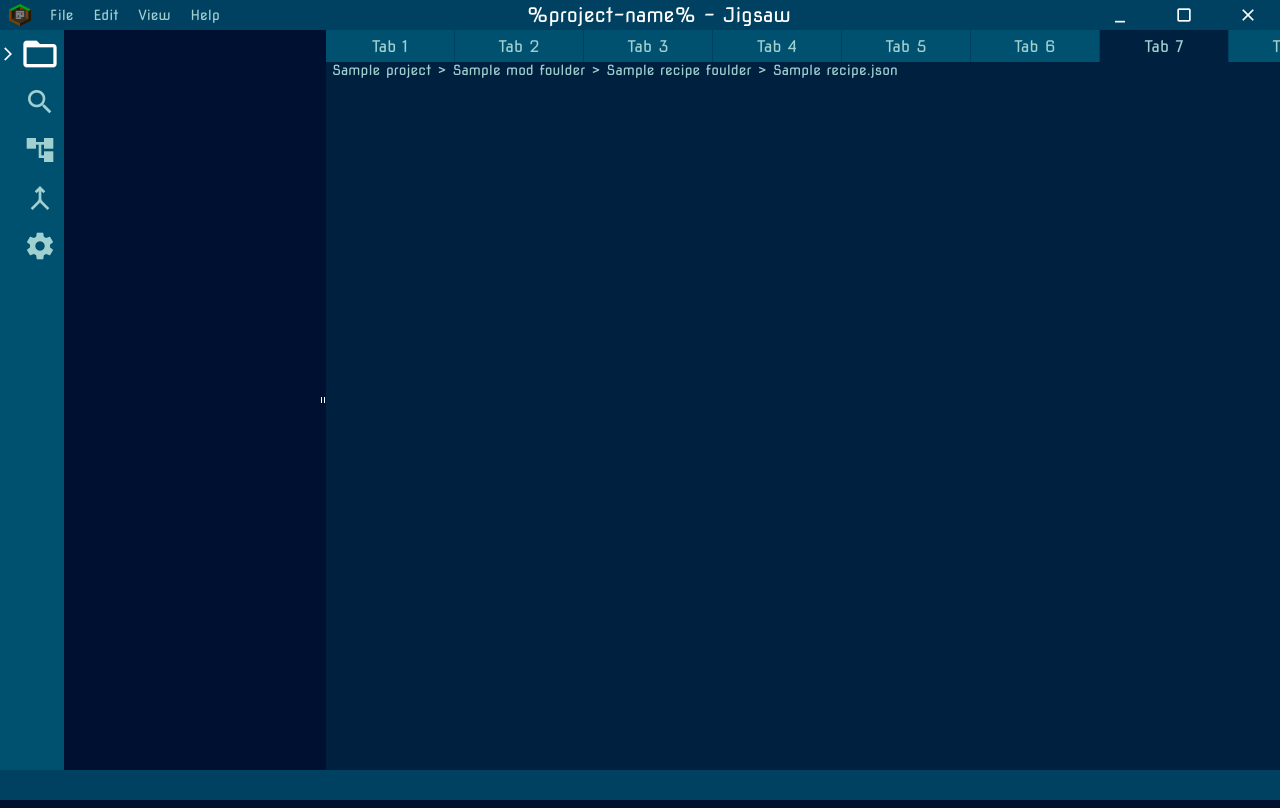
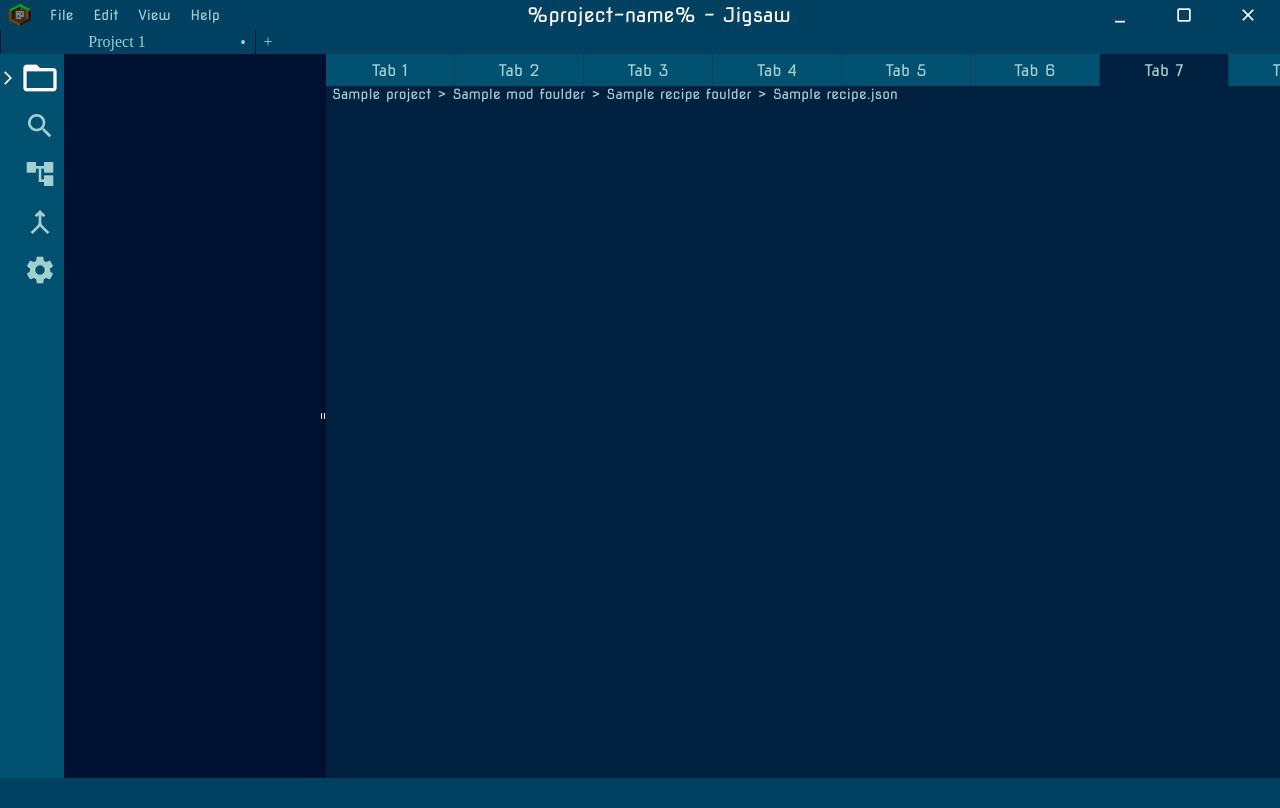
Before and after one commit to GibberishDev/Jigsaw, an Electron app: page src/html/main-window.html in a window 1280 px wide. Drawn offline with Linux system fonts and the light colour scheme.

Commit message:
added styling for project tabs

```diff
--- a/src/html/main-window.html
+++ b/src/html/main-window.html
@@ -53,6 +53,13 @@
             <div class="minimize-button material-icons" id="minimize">minimize</div>
             <div class="maximize-button material-icons" id="maximize">crop_square</div>
             <div class="close-button material-icons" id="close">close</div>
+        </div>
+        <div id="project-tabs-container">
+            <div class="project-tab">
+                <div class="project-tab-label">Project 1</div>
+                <div class="material-icons project-tab-close">•</div>
+            </div>
+            <div class="project-tab-add">+</div>
         </div>
         <div id="wrapper">
             <div id="sidebar">
--- a/src/scripts/backend/main.js
+++ b/src/scripts/backend/main.js
@@ -12,6 +12,7 @@
     height: 393,
     transparent: true,
     frame: false,
+    alwaysOnTop: true,
   });
   splash.loadFile('src/html/splash.html');
   splash.center();
@@ -36,6 +37,7 @@
   setTimeout(function () {
     splash.close();
     mainWindow.show();
+    mainWindow.maximize();
   }, 5000);
 })
 
--- a/src/scripts/global-scripts/titlebar.js
+++ b/src/scripts/global-scripts/titlebar.js
@@ -9,7 +9,7 @@
   supressTitleBarClicks = true
   dropdownState = true;
   var menu = parent.getElementsByClassName('dropdown-container')[0];
-  menu.style.top = `${parent.getBoundingClientRect().bottom}px`;
+  menu.style.top = `${parent.getBoundingClientRect().bottom - parseInt(getComputedStyle(parent).getPropertyValue("border-bottom-width"))}px`;
   menu.style.left = `${parent.getBoundingClientRect().left}px`;
   menu.style.display = 'flex';
   otherButtons.forEach(function(btn) {btn.getElementsByClassName('dropdown-container')[0].style.display = 'none'});
--- a/src/styles/default-theme.css
+++ b/src/styles/default-theme.css
@@ -5,11 +5,26 @@
 PLEASE, I BEG YOU, open a pull request on github to fix that stuff >.>
 */
 
+
+/* TODO: REMOVE THIS ON PUBLISH
+:root {
+  BHCTR theme colors
+  BHCTR = Blue Honda Civic Type R
+  --color-darkest: #001030;
+  --color-dark: #002040;
+  --color-base: #004060;
+  --color-light: #005070;
+  --color-text: #a0d0d0;
+  --color-text-highlight: #ffffff;
+  --color-close-btn: #bf3030;
+} */
+
 :root {
   --default-project-view-width: 256px;
 }
 
 /* IMPORTS */
+
 @font-face {
   font-family: "Material Icons";
   font-style: normal;
@@ -227,11 +242,87 @@
 }
 /* /\ End of titlebar elements /\ */
 
+/* \/ Start of tab container styling \/ */
+#project-tabs-container {
+  height: 24px;
+  background-color: var(--color-base);
+  display: flex;
+  flex-direction: row;
+  justify-content: flex-start;
+}
+.project-tab {
+  user-select: none;
+  height: 24px;
+  width: 256px;
+  box-sizing: border-box;
+  border-left: solid var(--color-darkest) 1px;
+  border-right: solid var(--color-darkest) 1px;
+  color: var(--color-text);
+  font-family: 'Nova Square';
+  display: flex;
+  flex-direction: row;
+  align-items: center;
+  justify-content: center;
+}
+.project-tab {
+  user-select: none;
+  height: 24px;
+  width: 256px;
+  box-sizing: border-box;
+  border-left: solid var(--color-darkest) 1px;
+  border-right: solid var(--color-darkest) 1px;
+  background-color: var(--color-base);
+  font-family: 'Nova Square';
+  color: var(--color-text);
+  display: flex;
+  flex-direction: row;
+  align-items: center;
+  justify-content: end;
+  transition: 150ms linear;
+}
+.project-tab:hover {
+  color: var(--color-text-highlight);
+}
+.project-tab-label {
+  flex-grow: 1;
+  text-align: center;
+}
+.project-tab-close {
+  width: 20px;
+  height: 20px;
+  text-align: center;
+  margin-right: 2px;
+  border-radius: 4px;
+  display: flex;
+  align-items: center;
+  justify-content: center;
+}
+.project-tab:hover .project-tab-close {
+  background-color: var(--color-light);
+}
+.project-tab-add {
+  box-sizing: border-box;
+  display: flex;
+  justify-content: center;
+  align-items: center;
+  height: 24px;
+  width: 24px;
+  text-align: center;
+  color: var(--color-text);
+  border: solid var(--color-base) 2px;
+  border-radius: 4px;
+  user-select: none;
+}
+.project-tab-add:hover {
+  background-color: var(--color-light);
+}
+/* /\ End of tab container styling /\ */
+
 /* Wrapper
 Houses all the content and usually visible only as background.
 Used to give size to content inside of it*/
 #wrapper{
-  height: calc(100vh - 60px);
+  height: calc(100vh - 76px);
   background-color: var(--color-darkest);
   display: flex;
 }
@@ -380,6 +471,7 @@
   color: var(--color-text);
   font-family: 'NovaSquareRegular';
   user-select: none;
+  transition: 150ms linear;
 }
 .tab:hover {
   background-color: var(--color-base);
```
